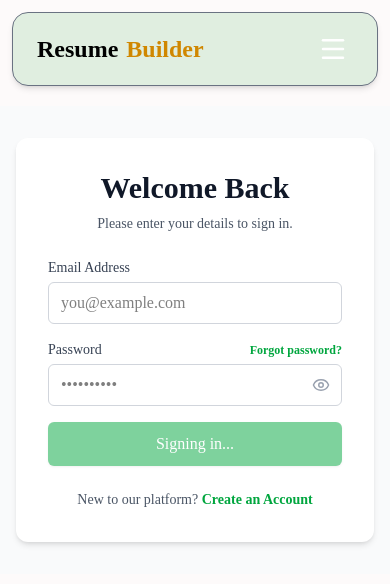
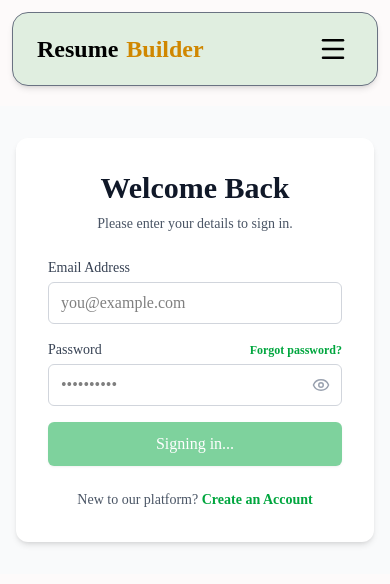
Before and after one commit to princekumar9234/Resume-Builder, a React (Vite) app in the folder Frontend/: page /login in a window 390 px wide. Shown: the top 584 px of the page. Built offline with nearby package versions, Linux system fonts and the light colour scheme; no server answers.

Commit message:
noting change mood of

```diff
--- a/Frontend/src/features/auth/pages/Navbar.jsx
+++ b/Frontend/src/features/auth/pages/Navbar.jsx
@@ -28,7 +28,7 @@ const Navbar = () => {
 
         {/* Hamburger Button */}
         <button
-          className="md:hidden w-10 h-10 flex items-center justify-center transform-none! filter-none! shadow-none! text-white"
+          className="md:hidden w-10 h-10 flex items-center justify-center transform-none! filter-none! shadow-none!"
           onClick={() => setIsOpen(!isOpen)}
         >
           {isOpen ? <X size={30} /> : <Menu size={30} />}
```
Also changed, not shown: Frontend/src/features/auth/pages/HomePage.jsx (line endings or trailing spaces).
